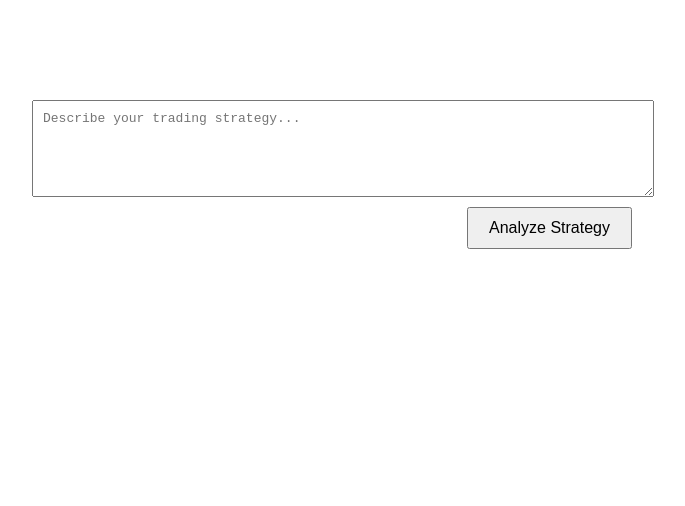
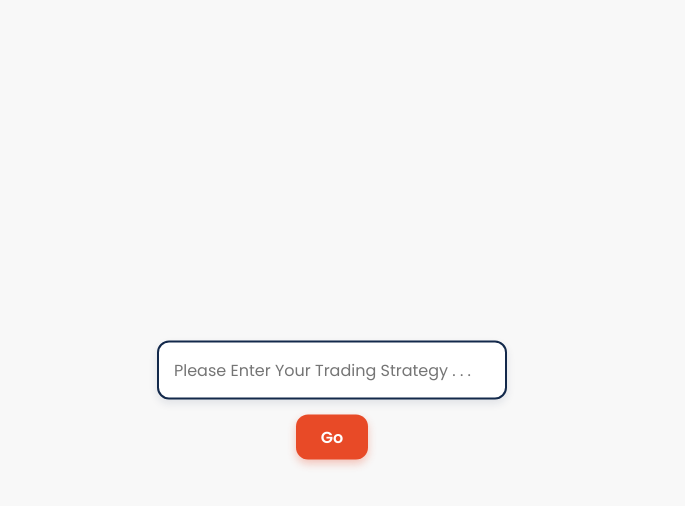
Before and after one commit to FallenHacker/dta-sp25, a React (Create React App) app: page / in a window 1280 px wide. Shown: the top 506 px of the page, without its empty margins (308-993 px from the left). Built offline with nearby package versions, Linux system fonts and the light colour scheme.

Commit message:
made front end layout

```diff
--- a/src/App.css
+++ b/src/App.css
@@ -1,40 +1,138 @@
+body {
+  background-color: #f8f8f8;
+  font-family: 'Poppins', sans-serif;
+}
+
 .App {
   text-align: center;
+  padding: 20px;
+  height: 100vh;
+  display: flex;
+  flex-direction: column;
+  color: #13294B;
 }
 
-.App-logo {
-  height: 40vmin;
-  pointer-events: none;
-}
-
-@media (prefers-reduced-motion: no-preference) {
-  .App-logo {
-    animation: App-logo-spin infinite 20s linear;
-  }
-}
-
-.App-header {
-  background-color: #282c34;
-  min-height: 100vh;
+.input-container {
   display: flex;
   flex-direction: column;
   align-items: center;
-  justify-content: center;
-  font-size: calc(10px + 2vmin);
-  color: white;
+  width: 100%;
+  position: absolute;
+  left: 0;
+  right: 0;
+  top: 50%;
+  transform: translateY(-50%);
+  transition: all 0.5s ease;
 }
 
-.App-link {
-  color: #61dafb;
+.input-container.top {
+  position: relative;
+  top: 0;
+  transform: translateY(0);
+  margin-bottom: 20px;
 }
 
-@keyframes App-logo-spin {
-  from {
-    transform: rotate(0deg);
-  }
-  to {
-    transform: rotate(360deg);
-  }
+.input-container input {
+  padding: 15px;
+  width: 350px;
+  font-size: 16px;
+  margin-bottom: 15px;
+  border: 2px solid #13294B;
+  background-color: white;
+  color: #13294B;
+  border-radius: 12px;
+  box-shadow: 0 4px 8px rgba(19, 41, 75, 0.1);
+  font-family: 'Poppins', sans-serif;
+  transition: all 0.3s ease;
+}
+
+.input-container input:focus {
+  outline: none;
+  border-color: #E84A27;
+  box-shadow: 0 4px 12px rgba(232, 74, 39, 0.2);
+}
+
+.input-container button {
+  padding: 10px 25px;
+  background-color: #E84A27;
+  color: white;
+  border: none;
+  border-radius: 12px;
+  cursor: pointer;
+  font-size: 16px;
+  font-weight: 600;
+  font-family: 'Poppins', sans-serif;
+  box-shadow: 0 4px 8px rgba(232, 74, 39, 0.3);
+  transition: all 0.3s ease;
+}
+
+.input-container button:hover {
+  background-color: #FF5F05;
+  transform: translateY(-2px);
+  box-shadow: 0 6px 12px rgba(232, 74, 39, 0.4);
+}
+
+/* Add fade-in animation for content */
+@keyframes fadeIn {
+  from { opacity: 0; }
+  to { opacity: 1; }
+}
+
+.content-container {
+  display: flex;
+  flex: 1;
+  margin: 20px 0;
+  animation: fadeIn 1s ease-in;
+}
+
+.graph-container {
+  flex: 1;
+  border: 2px solid #13294B;
+  border-radius: 16px;
+  margin-right: 15px;
+  display: flex;
+  justify-content: center;
+  align-items: center;
+  background-color: white;
+  box-shadow: 0 6px 12px rgba(19, 41, 75, 0.1);
+  animation: fadeIn 1s ease-in;
+  overflow: hidden;
+}
+
+.graph-placeholder {
+  width: 80%;
+  height: 80%;
+  position: relative;
+}
+
+
+
+.sentences-container {
+  flex: 1;
+  display: flex;
+  flex-direction: column;
+  margin-left: 15px;
+  animation: fadeIn 1s ease-in;
+}
+
+.sentence-placeholder {
+  flex: 1;
+  border: 2px solid #13294B;
+  border-radius: 12px;
+  margin: 5px 0;
+  background-color: white;
+  box-shadow: 0 4px 8px rgba(19, 41, 75, 0.1);
+  animation: fadeIn 1s ease-in;
+}
+
+.paragraph-container {
+  height: 150px;
+  border: 2px solid #E84A27;
+  border-radius: 16px;
+  margin-top: 20px;
+  background-color: white;
+  box-shadow: 0 6px 12px rgba(232, 74, 39, 0.2);
+  animation: fadeIn 1s ease-in;
 }
 
 .app-container {
--- a/src/App.js
+++ b/src/App.js
@@ -1,33 +1,57 @@
 import React, { useState } from 'react';
-import StrategyForm from './components/StrategyForm';
-import OutputDisplay from './components/OutputDisplay';
 import './App.css';
 
 function App() {
-  const [strategy, setStrategy] = useState('');
-  const [submitted, setSubmitted] = useState(false);
-  const [output, setOutput] = useState(null);
+  const [inputText, setInputText] = useState('');
+  const [isSubmitted, setIsSubmitted] = useState(false);
 
-  const handleSubmit = async (inputStrategy) => {
-    setStrategy(inputStrategy);
-    setSubmitted(true);
-    try {
-      const res = await fetch('http://localhost:5000/analyze-strategy', {
-        method: 'POST',
-        headers: { 'Content-Type': 'application/json' },
-        body: JSON.stringify({ strategy: inputStrategy })
-      });
-      const data = await res.json();
-      setOutput(data);
-    } catch (err) {
-      console.error('Error fetching output:', err);
+  const handleInputChange = (e) => {
+    setInputText(e.target.value);
+  };
+
+  const handleSubmit = () => {
+    if (inputText.trim() !== '') {
+      setIsSubmitted(true);
+    }
+  };
+
+  // Allow pressing Enter to submit
+  const handleKeyPress = (e) => {
+    if (e.key === 'Enter' && inputText.trim() !== '') {
+      setIsSubmitted(true);
     }
   };
 
   return (
-    <div className={`app-container ${submitted ? 'submitted' : ''}`}>
-      <StrategyForm onSubmit={handleSubmit} />
-      {submitted && <OutputDisplay output={output} />}
+    <div className="App">
+      <div className={`input-container ${isSubmitted ? 'top' : ''}`}>
+        <input
+          type="text"
+          value={inputText}
+          onChange={handleInputChange}
+          onKeyPress={handleKeyPress}
+          placeholder="Please Enter Your Trading Strategy . . ."
+        />
+        <button onClick={handleSubmit}>Go</button>
+      </div>
+
+      {isSubmitted && (
+        <>
+          <div className="content-container">
+            <div className="graph-container">
+              <div className="graph-placeholder">
+                <div className="graph-line"></div>
+              </div>
+            </div>
+            <div className="sentences-container">
+              {[...Array(5)].map((_, index) => (
+                <div key={index} className="sentence-placeholder"></div>
+              ))}
+            </div>
+          </div>
+          <div className="paragraph-container"></div>
+        </>
+      )}
     </div>
   );
 }
--- a/src/index.css
+++ b/src/index.css
@@ -1,13 +1,19 @@
+@import url('https://fonts.googleapis.com/css2?family=Poppins:wght@300;400;500;600;700&display=swap');
+
 body {
   margin: 0;
-  font-family: -apple-system, BlinkMacSystemFont, 'Segoe UI', 'Roboto', 'Oxygen',
-    'Ubuntu', 'Cantarell', 'Fira Sans', 'Droid Sans', 'Helvetica Neue',
-    sans-serif;
+  font-family: 'Poppins', sans-serif;
   -webkit-font-smoothing: antialiased;
   -moz-osx-font-smoothing: grayscale;
+  background-color: #f8f8f8;
+  color: #13294B;
 }
 
 code {
   font-family: source-code-pro, Menlo, Monaco, Consolas, 'Courier New',
     monospace;
 }
+
+* {
+  box-sizing: border-box;
+}
--- a/src/reportWebVitals.js
+++ b/src/reportWebVitals.js
@@ -1,4 +1,4 @@
-const reportWebVitals = onPerfEntry => {
+const reportWebVitals = (onPerfEntry) => {
   if (onPerfEntry && onPerfEntry instanceof Function) {
     import('web-vitals').then(({ getCLS, getFID, getFCP, getLCP, getTTFB }) => {
       getCLS(onPerfEntry);
```
Also changed, not shown: 1 other file (tests, documents, lock files or other folders).
